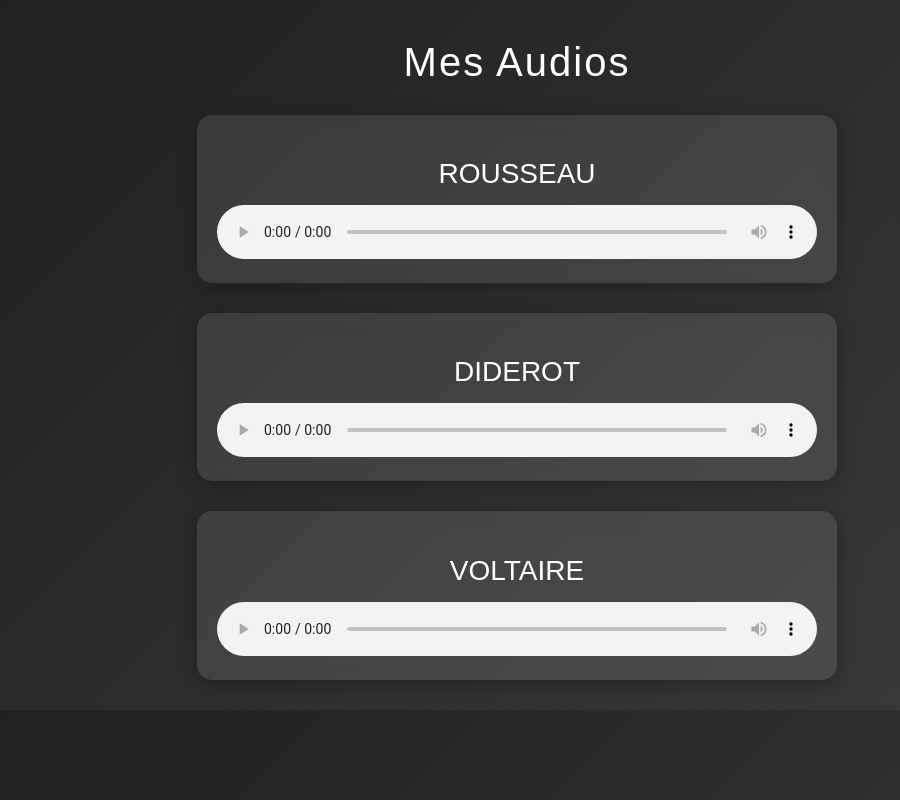
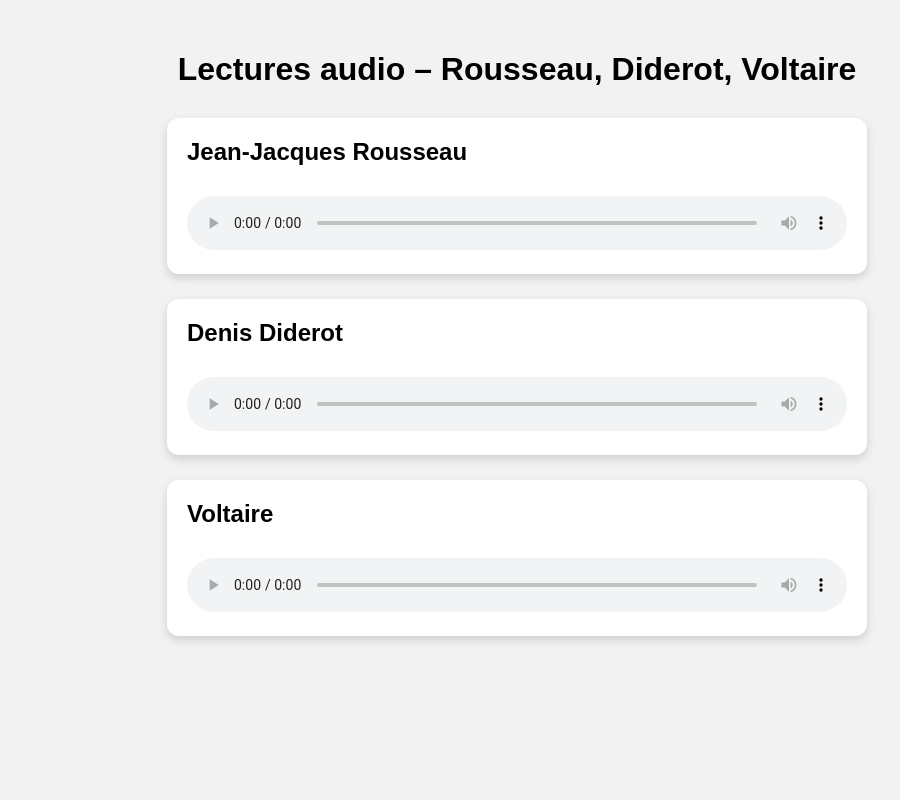
Before and after one commit to Thearcam123456/Podcast-Fran-ais, a plain HTML site: page index.html in a window 1280 px wide. Shown: the whole page, without its empty margins (123-1023 px from the left). Drawn offline with Linux system fonts and the light colour scheme.

Commit message:
Update index.html

```diff
--- a/index.html
+++ b/index.html
@@ -2,75 +2,78 @@
 <html lang="fr">
 <head>
     <meta charset="UTF-8">
-    <title>Lecteur Audio</title>
-
+    <title>Podcast – Lecture des philosophes</title>
     <style>
         body {
             font-family: Arial, sans-serif;
-            background: linear-gradient(135deg, #1e1e1e, #3c3c3c);
-            color: white;
+            background: #f2f2f2;
             margin: 0;
-            padding: 0;
-            text-align: center;
+            padding: 30px;
+            display: flex;
+            justify-content: center;
+        }
+
+        .container {
+            width: 100%;
+            max-width: 700px;
         }
 
         h1 {
-            margin-top: 40px;
-            font-size: 40px;
-            letter-spacing: 2px;
-            font-weight: 300;
+            text-align: center;
+            margin-bottom: 30px;
         }
 
-        .audio-block {
-            background: rgba(255, 255, 255, 0.1);
-            width: 80%;
-            max-width: 600px;
-            margin: 30px auto;
+        .card {
+            background: white;
             padding: 20px;
-            border-radius: 15px;
-            backdrop-filter: blur(10px);
-            box-shadow: 0 4px 20px rgba(0, 0, 0, 0.3);
+            border-radius: 12px;
+            margin-bottom: 25px;
+            box-shadow: 0 4px 10px rgba(0,0,0,0.15);
         }
 
-        h2 {
-            font-size: 28px;
-            font-weight: 400;
-            margin-bottom: 15px;
+        .card h2 {
+            margin-top: 0;
         }
 
         audio {
             width: 100%;
-            outline: none;
+            margin-top: 10px;
         }
     </style>
 </head>
-
 <body>
 
-    <h1>Mes Audios</h1>
+    <div class="container">
 
-    <div class="audio-block">
-        <h2>ROUSSEAU</h2>
+        <h1>Lectures audio – Rousseau, Diderot, Voltaire</h1>
+
+        <!-- ROUSSEAU -->
+        <div class="card">
+            <h2>Jean-Jacques Rousseau</h2>
             <audio controls>
                 <source src="audio/ROUSSEAU.mp3" type="audio/mpeg">
-            Ton navigateur ne supporte pas l'audio.
+                Ton navigateur ne supporte pas l’audio.
             </audio>
         </div>
 
-    <div class="audio-block">
-        <h2>DIDEROT</h2>
+        <!-- DIDEROT -->
+        <div class="card">
+            <h2>Denis Diderot</h2>
             <audio controls>
                 <source src="audio/DIDEROT.mp3" type="audio/mpeg">
-            Ton navigateur ne supporte pas l'audio.
+                Ton navigateur ne supporte pas l’audio.
             </audio>
         </div>
 
-    <div class="audio-block">
-        <h2>VOLTAIRE</h2>
+        <!-- VOLTAIRE -->
+        <div class="card">
+            <h2>Voltaire</h2>
             <audio controls>
                 <source src="audio/VOLTAIRE.mp3" type="audio/mpeg">
-            Ton navigateur ne supporte pas l'audio.
+                Ton navigateur ne supporte pas l’audio.
             </audio>
+        </div>
+
     </div>
 
 </body>
```
Lines whose indentation alone changed are shown as unchanged.
